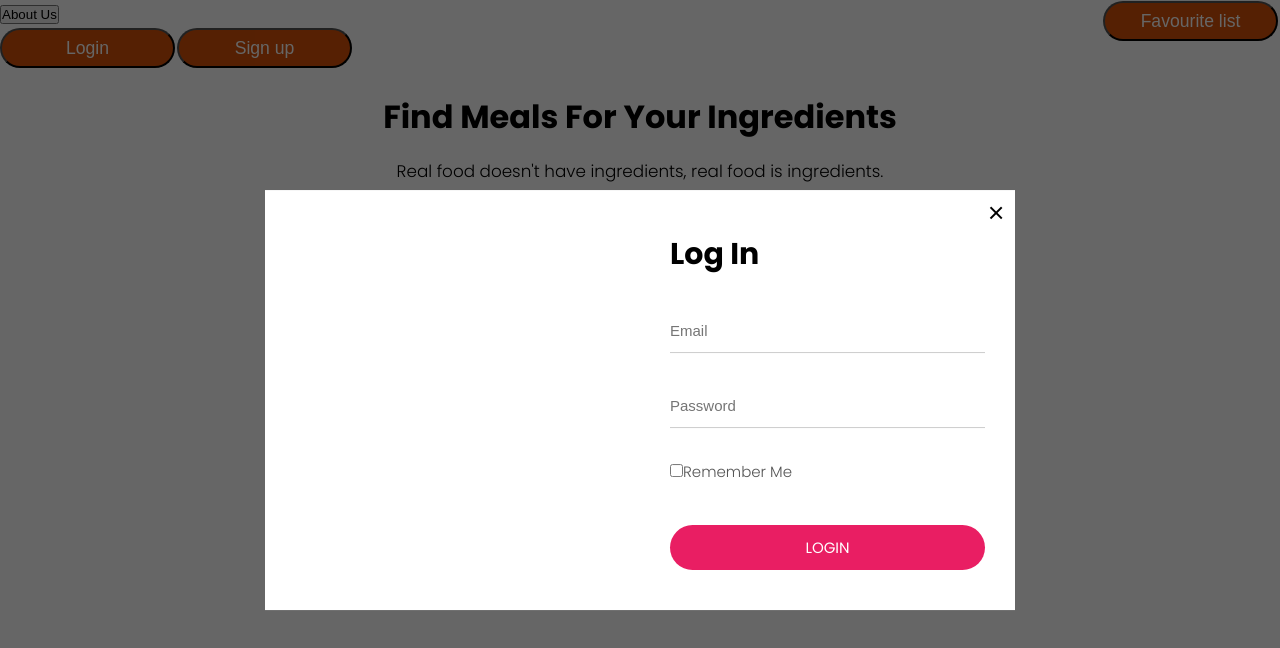
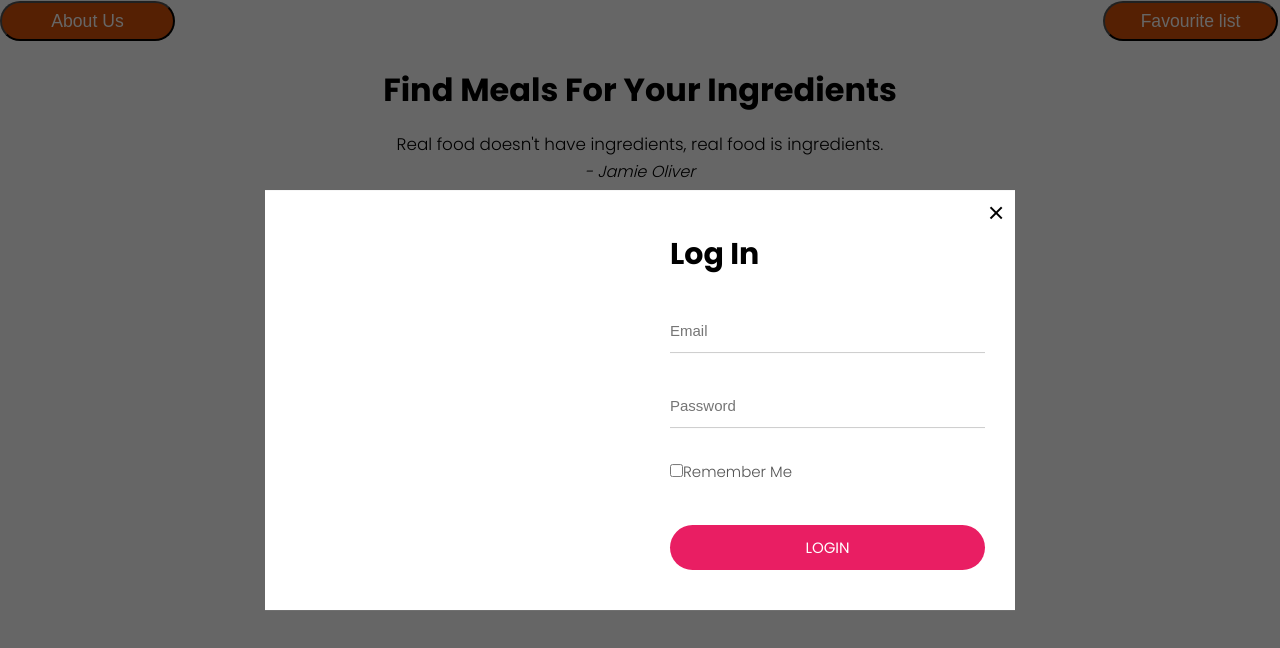
Before and after one commit to DaoDucDao/Food-Recipe-, a plain HTML site: page index.html in a window 1280 px wide. Drawn offline with Linux system fonts and the light colour scheme.

Commit message:
index.html

```diff
--- a/favourite/renderFavList.js
+++ b/favourite/renderFavList.js
@@ -4,7 +4,7 @@ getRep = document.getElementById('get-rep');
 favNum = document.getElementById('favNumbers')
 
 let favRecipe = localStorage.getItem('favRecipe');
-favRecipe = JSON.parse(favRecipe);
+favRecipe = JSON.parse(favRecipe);   // turn it into the array because it's still a string type
 console.log(favRecipe);
 
 favNum.innerHTML= favRecipe.length;
--- a/index.html
+++ b/index.html
@@ -9,7 +9,12 @@
   <link rel = "stylesheet" href = "login.css">
 </head>
 <body>
-
+  <header>
+    <!-- <div class="about">
+        <a href="about.html" ><span>About us</span></a>
+    </div>
+     -->
+</header>
 
    <!-- LOGIN POP-UP -->
   <div class="login-popup">
@@ -39,11 +44,10 @@
       <button id="playlist_add_modal" class="fav-list">Favourite list</button>
     </form>
     <form action="about-us/about.html">
-      <button id="about_add_modal" class="about-us">About Us</button>
+      <button id="about_add_modal" class="about">About Us</button>
     </form>
 
-    <button id="action_login" class="login-btn">Login</button>
-    <button id="action_login" class="login-btn">Sign up</button>
+
     <div class = "meal-wrapper">
       <div class = "meal-search">
         <h2 class = "title">Find Meals For Your Ingredients</h2>
--- a/style.css
+++ b/style.css
@@ -437,6 +437,84 @@ body{
     }
 }
 
+/* ABOUT-US BUTTON */
+.about{
+    float: left;
+    line-height: 12px;
+    margin-top:1px;
+    margin-right: 2px;
+    position:relative;
+    top:0;
+    right:0;
+    text-decoration: none;
+    color: #fff;
+    background: var(--tenne-tawny);
+    font-weight: 500;
+    font-size: 1.1rem;
+    padding: 0.75rem 0;
+    display: block;
+    width: 175px;
+    border-radius: 2rem;
+    -webkit-border-radius: 2rem;
+    -moz-border-radius: 2rem;
+    -ms-border-radius: 2rem;
+    -o-border-radius: 2rem;
+    transition: all 0.4s linear;
+    -webkit-transition: all 0.4s linear;
+    -moz-transition: all 0.4s linear;
+    -ms-transition: all 0.4s linear;
+    -o-transition: all 0.4s linear;
+}
+/* .about a {
+    right: 10px;
+    top: 10px;
+    float:right;
+    color: var(--tenne-tawny);
+    text-decoration: none;
+    border: 1px solid var(--tenne-tawny);
+    border-radius: 30px;
+    display: block;
+    text-align: center;
+    cursor: pointer;
+    text-transform: uppercase;
+    outline: none;
+    overflow: hidden;
+    position: relative;
+    color: black;
+    font-weight: 700;
+    font-size: 10px;
+    background-color: #fff;
+    padding: 5px 12px;
+    margin: 0 auto;
+    box-shadow: 0 5px 15px rgba(0, 0, 0, 0.20);
+}
+.about a span {
+    font-size: 10px;
+    position: relative;
+    z-index: 1;
+}
+
+.about a::after {
+    content: "";
+    position: absolute;
+    left: 0;
+    top: 0;
+    height: 490%;
+    width: 140%;
+    background: var(--tenne-tawny);
+    -webkit-transition: all .5s ease-in-out;
+    transition: all .5s ease-in-out;
+    -webkit-transform: translateX(-98%) translateY(-38%) rotate(50deg);
+    transform: translateX(-98%) translateY(-38%) rotate(50deg) ;
+}
+
+
+
+.about a:hover::after {
+    -webkit-transform: translateX(-9%) translateY(-25%) rotate(45deg);
+    transform: translateX(-9%) translateY(-25%) rotate(45deg);
+} */
+
 @media screen and (min-width: 992px){
     #meal{
         grid-template-columns: repeat(3, 1fr);
```
